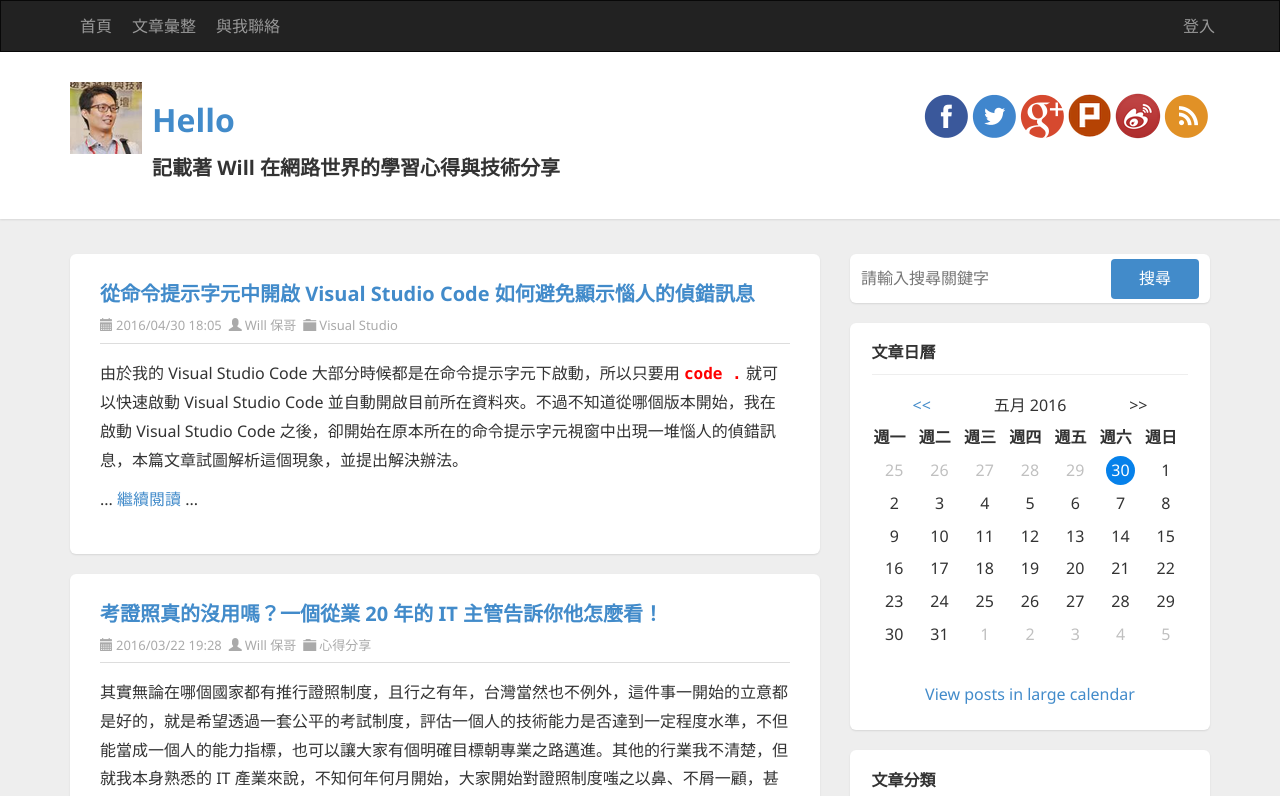
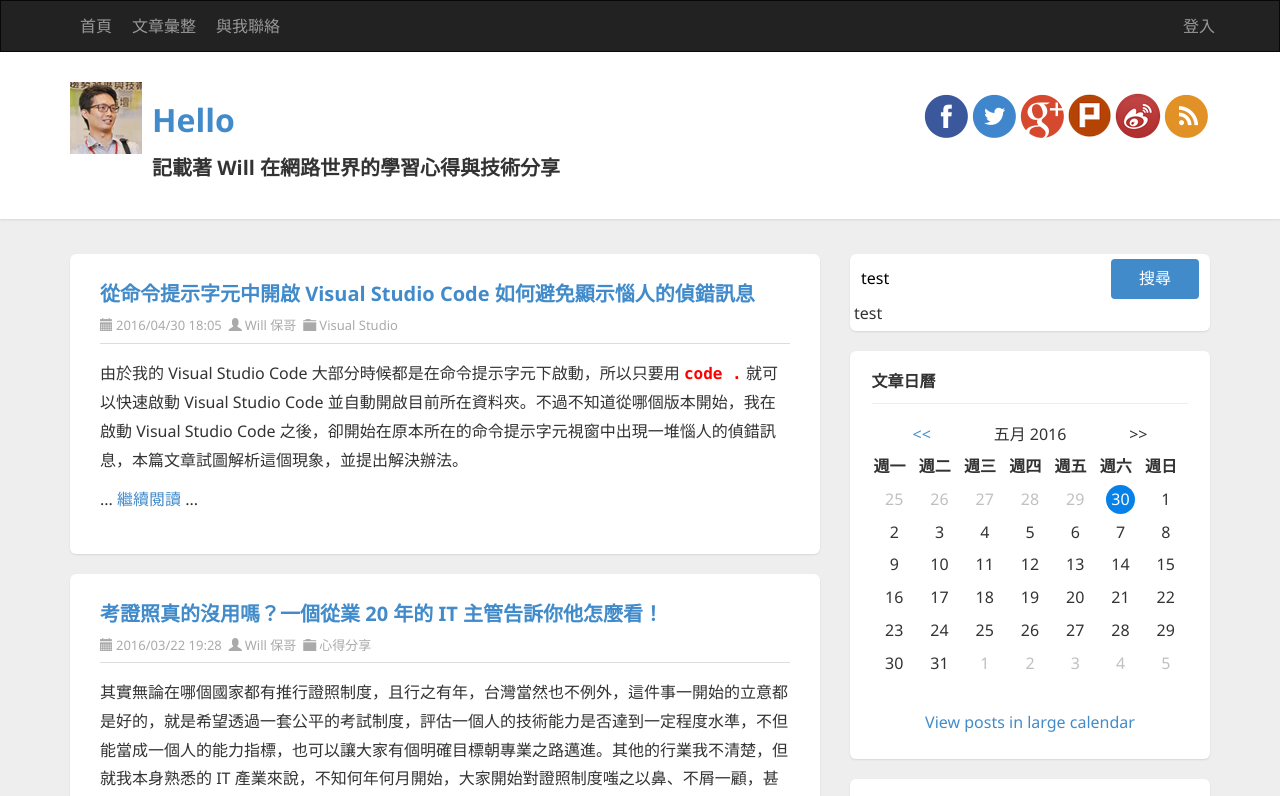
Before and after one commit to doggy8088/gpg-test, an Angular app: page / in a window 1280 px wide. Shown: the top 796 px of the page. Built offline with nearby package versions, Linux system fonts and the light colour scheme.

Commit message:
08 練習 Angular 雙向繫結

```diff
--- a/src/app/app.component.html
+++ b/src/app/app.component.html
@@ -74,8 +74,9 @@
                 <div class="widget search">
                     <div class="widget-content">
                         <div id="searchbox">
-                            <input type="text" placeholder="請輸入搜尋關鍵字" accesskey="s">
+                            <input type="text" placeholder="請輸入搜尋關鍵字" accesskey="s" [(ngModel)]="keyword">
                             <input type="button" value="搜尋" id="searchbutton">
+                            <br> {{ keyword }}
                         </div>
                     </div>
                 </div>
--- a/src/app/app.component.ts
+++ b/src/app/app.component.ts
@@ -8,4 +8,6 @@ import { environment } from "../environments/environment";
 })
 export class AppComponent {
   title = environment.sitename;
+
+  keyword = 'test';
 }
--- a/src/app/app.module.ts
+++ b/src/app/app.module.ts
@@ -1,5 +1,6 @@
 import { BrowserModule } from '@angular/platform-browser';
 import { NgModule } from '@angular/core';
+import { FormsModule } from "@angular/forms";
 
 import { AppComponent } from './app.component';
 import { HeaderComponent } from './header/header.component';
@@ -10,7 +11,8 @@ import { HeaderComponent } from './header/header.component';
     HeaderComponent
   ],
   imports: [
-    BrowserModule
+    BrowserModule,
+    FormsModule
   ],
   providers: [],
   bootstrap: [AppComponent]
```
